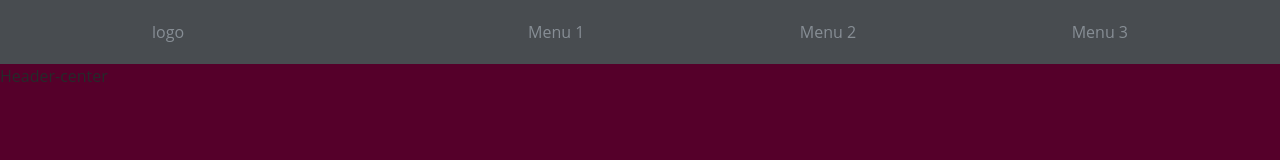
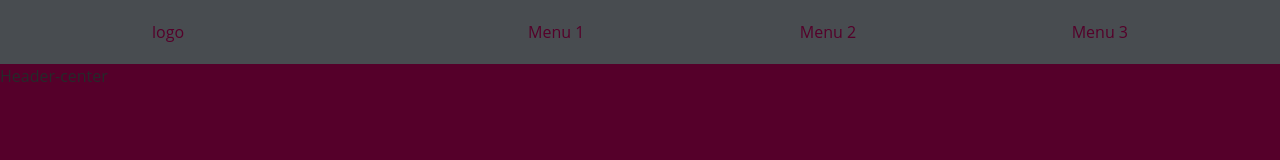
Before and after one commit to aSt0m/LandingEsime, a website: page index.html in a window 1280 px wide. Drawn offline with nearby package versions, Linux system fonts and the light colour scheme.

Commit message:
Cambio color nav

```diff
--- a/input.css
+++ b/input.css
@@ -62,7 +62,7 @@
     width:100%;
     height:100%;
     justify-content: space-around;
-    color:#878e95;
+    color:#55002A;
 
 
 }
```
